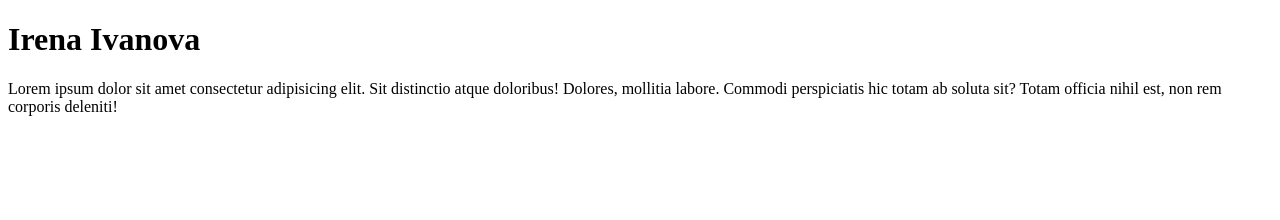
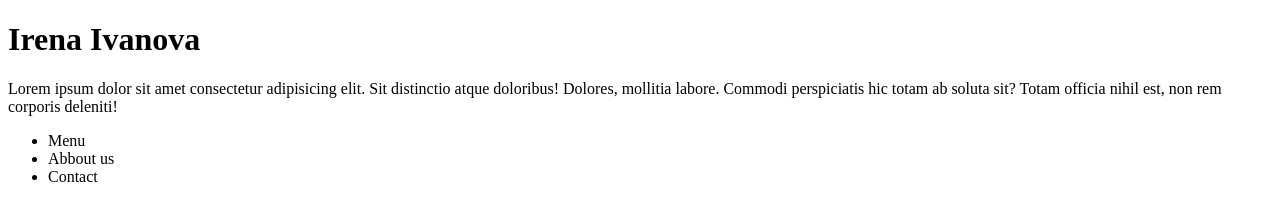
Before and after one commit to ira81-maker/GIt-new, a plain HTML site: page index.html in a window 1280 px wide. Drawn offline with Linux system fonts and the light colour scheme.

Commit message:
three new fails

```diff
--- a/index.html
+++ b/index.html
@@ -10,6 +10,15 @@
     <P>Lorem ipsum dolor sit amet consectetur adipisicing elit. Sit distinctio atque doloribus! Dolores, mollitia labore. Commodi perspiciatis hic totam ab soluta sit? Totam officia nihil est, non rem corporis deleniti!
 
     </P>
+    <nav>
+        <ul>
+            <li> Menu</li>
+            <li>Abbout us</li>
+            <li> Contact</li>
+
+
+        </ul>
+    </nav>
 
 </body>
 </html>
--- /dev/null
+++ b/style.css
@@ -0,0 +1,3 @@
+Body{
+    background-color: aqua;
+}
```
Also changed, not shown: 1 other file.
